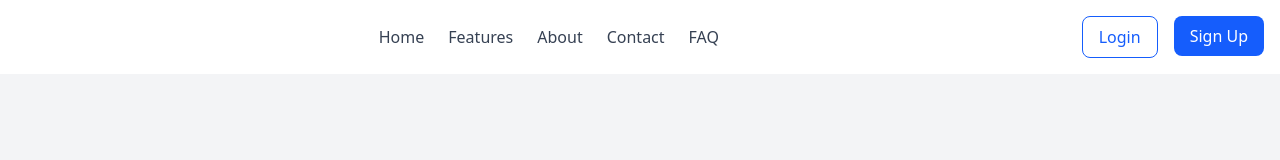
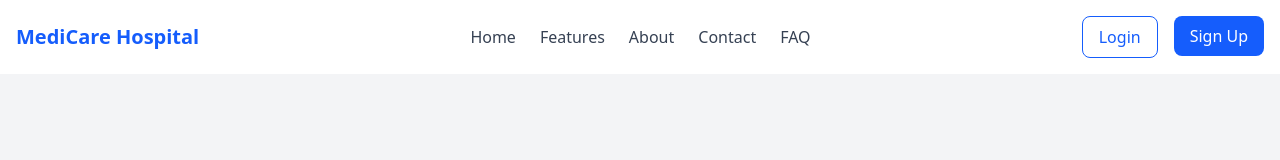
Before and after one commit to elikimz/HospitalManagement_Frontend, a React (Vite) app: page / in a window 1280 px wide. Shown: the top 160 px of the page. Built offline with nearby package versions, Linux system fonts and the light colour scheme.

Commit message:
first commit

```diff
--- a/src/components/Navbar .tsx
+++ b/src/components/Navbar .tsx
@@ -16,7 +16,7 @@ const Navbar = () => {
       <div className="max-w-7xl mx-auto flex justify-between items-center">
         {/* Logo Section */}
         <div className="text-xl font-bold text-blue-600 dark:text-blue-300">
-          <Link to="/"></Link>
+          <Link to="/">MediCare Hospital</Link>
         </div>
 
         {/* Navbar Links */}
```
